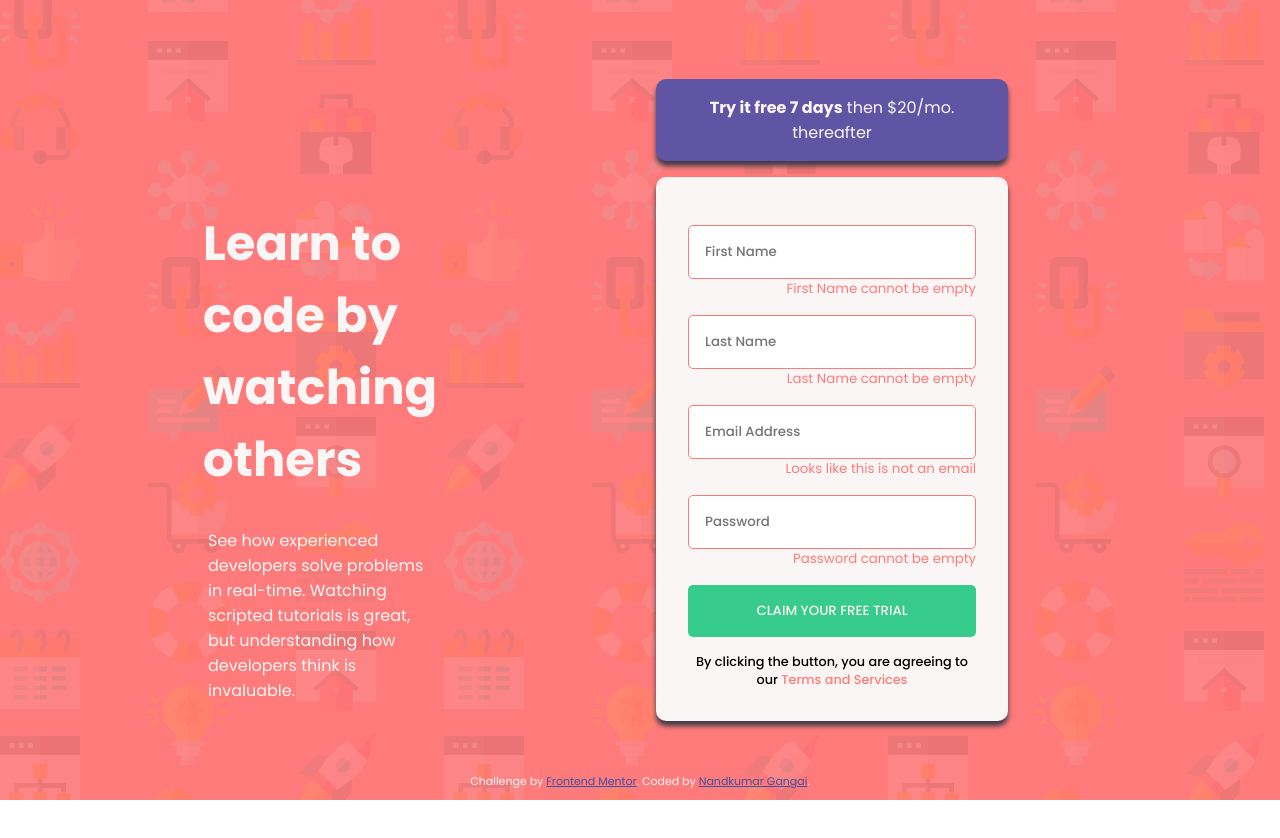
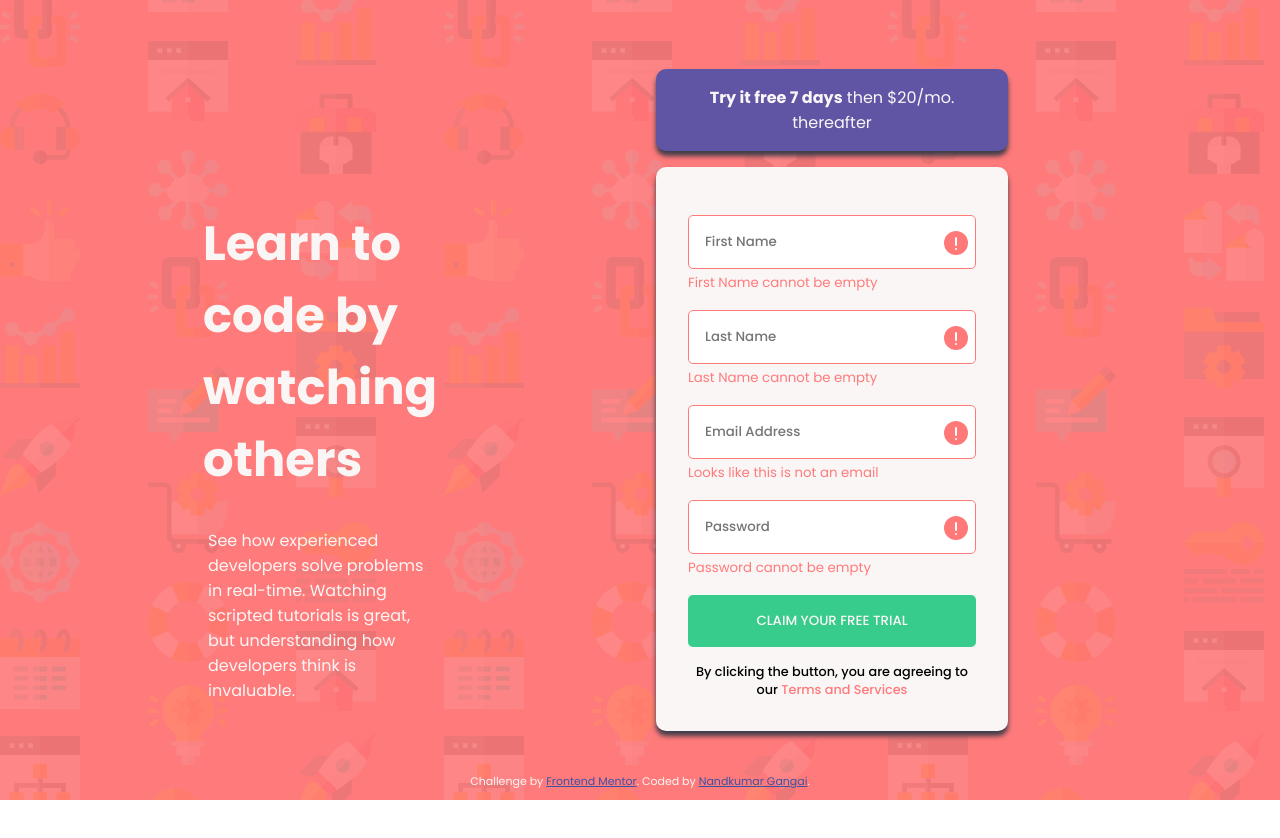
Before and after one commit to NandKumarGangai/front-end-mentor-challenges, a plain HTML site: page intro-component-with-signup-form-master/index.html in a window 1280 px wide. Both pictures are taken after a click on the button "CLAIM YOUR FREE TRIAL". Drawn offline with Linux system fonts and the light colour scheme.

Commit message:
Add files via upload

```diff
--- a/intro-component-with-signup-form-master/app.js
+++ b/intro-component-with-signup-form-master/app.js
@@ -20,26 +20,26 @@ claimBtn.addEventListener('click', () => {
 
     if(!firstName) {
         firstNameElement.classList.add('error');
-        const errorEle = document.getElementById('firstNameErr');
-        errorEle.classList.add('display-inline');
+        document.getElementById('firstNameErr').classList.add('display-inline');
+        document.getElementById('firstNameErrIcon').classList.add('error-icon');
     }
 
     if(!lastName) {
         lastNameElement.classList.add('error');
-        const errorEle = document.getElementById('lastNameErr');
-        errorEle.classList.add('display-inline');
+        document.getElementById('lastNameErr').classList.add('display-inline');
+        document.getElementById('lastNameErrIcon').classList.add('error-icon');
     }
 
     if(!email) {
         emailElement.classList.add('error');
-        const errorEle = document.getElementById('emailErr');
-        errorEle.classList.add('display-inline');
+        document.getElementById('emailErr').classList.add('display-inline');
+        document.getElementById('emailErrIcon').classList.add('error-icon');
     }
 
     if(!password) {
         passwordElement.classList.add('error');
-        const errorEle = document.getElementById('passwordErr');
-        errorEle.classList.add('display-inline');
+        document.getElementById('passwordErr').classList.add('display-inline');
+        document.getElementById('passwordErrIcon').classList.add('error-icon');
     }
 
     if (firstName && lastName && email && password ) {
@@ -56,6 +56,7 @@ const firstNameEventHandler = () => {
     if (firstNameElement.value && firstNameElement.classList.contains('error')) {
         firstNameElement.classList.remove('error');
         document.getElementById('firstNameErr').classList.remove('display-inline');
+        document.getElementById('firstNameErrIcon').classList.remove('error-icon');
     }
 };
 
@@ -63,6 +64,7 @@ const lastNameEventHandler = () => {
     if (lastNameElement.value && lastNameElement.classList.contains('error')) {
         lastNameElement.classList.remove('error');
         document.getElementById('lastNameErr').classList.remove('display-inline');
+        document.getElementById('lastNameErrIcon').classList.remove('error-icon');
     }
 };
 
@@ -70,6 +72,7 @@ const emailEventHandler = () => {
     if (emailElement.value && emailElement.classList.contains('error')) {
         emailElement.classList.remove('error');
         document.getElementById('emailErr').classList.remove('display-inline');
+        document.getElementById('emailErrIcon').classList.remove('error-icon');
     }
 };
 
@@ -77,6 +80,7 @@ const passwordEventHandler = () => {
     if (passwordElement.value && passwordElement.classList.contains('error')) {
         passwordElement.classList.remove('error');
         document.getElementById('passwordErr').classList.remove('display-inline');
+        document.getElementById('passwordErrIcon').classList.remove('error-icon');
     }
 };
 
--- a/intro-component-with-signup-form-master/index.html
+++ b/intro-component-with-signup-form-master/index.html
@@ -39,14 +39,26 @@
         <div class="form-wrapper mt-1">
           <form>
           <div class="form-elements">
+            <div class="input-wrapper">
               <input class="p-1 mt-1" type="text" name="firstName" id="firstName" placeholder="First Name " autocomplete="off">
+              <i id="firstNameErrIcon"></i>
               <small id="firstNameErr">First Name cannot be empty</small>
+            </div>
+            <div class="input-wrapper">
               <input class="p-1 mt-1" type="text" name="lastName" id="lastName" placeholder="Last Name " autocomplete="off">
+              <i id="lastNameErrIcon"></i>
               <small id="lastNameErr">Last Name cannot be empty</small>
+            </div>
+            <div class="input-wrapper">
               <input class="p-1 mt-1" type="email" name="email" id="email" placeholder="Email Address" autocomplete="off">
+              <i id="emailErrIcon"></i>
               <small id="emailErr">Looks like this is not an email</small>
+            </div>
+            <div class="input-wrapper">
               <input class="p-1 mt-1" type="password" name="password" id="password" placeholder="Password" autocomplete="off">
+              <i id="passwordErrIcon"></i>
               <small id="passwordErr">Password cannot be empty</small>
+            </div>
               <button class="p-1 mt-1" type="button" id="claimBtn">Claim your free trial</button>
               <p class="tnc-text mt-1">By clicking the button, you are agreeing to our <span class="tnc">Terms and
                   Services</span></p>
--- a/intro-component-with-signup-form-master/style.css
+++ b/intro-component-with-signup-form-master/style.css
@@ -33,6 +33,17 @@ body {
 
 .height-full {
     height: 100vh;
+}
+
+.error-icon {
+    background-image: url('./images/icon-error.svg');
+    background-repeat: no-repeat;
+    text-align: right;
+    height: 2rem;
+    width: 2rem;
+    position: absolute;
+    top: 2rem;
+    right: 0rem;
 }
 
 .wrapper {
@@ -90,7 +101,12 @@ body {
     padding: 2rem;
 }
 
+.input-wrapper {
+    position: relative;
+}
+
 .form-elements input {
+    width: 100%;
     font-family: 'Poppins', sans-serif;
     font-weight: 500;
     border-radius: 5px;
```
